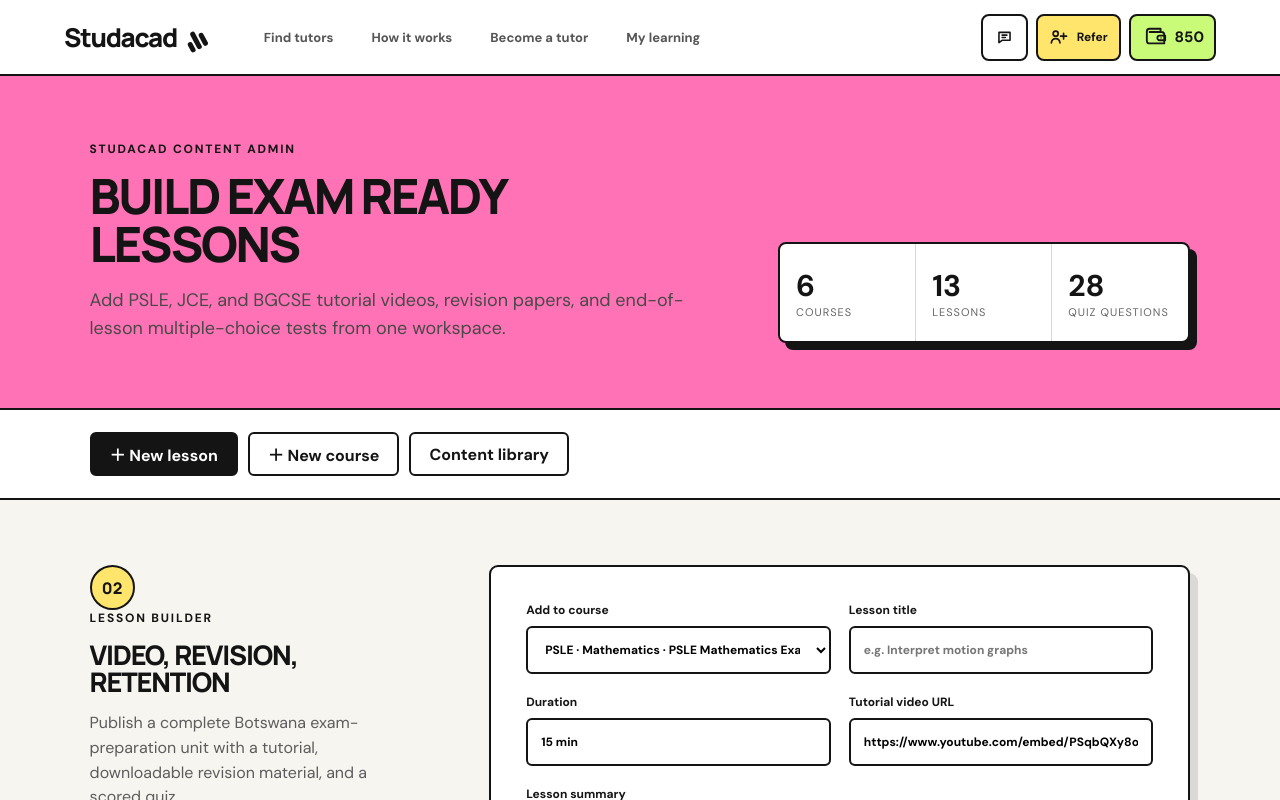
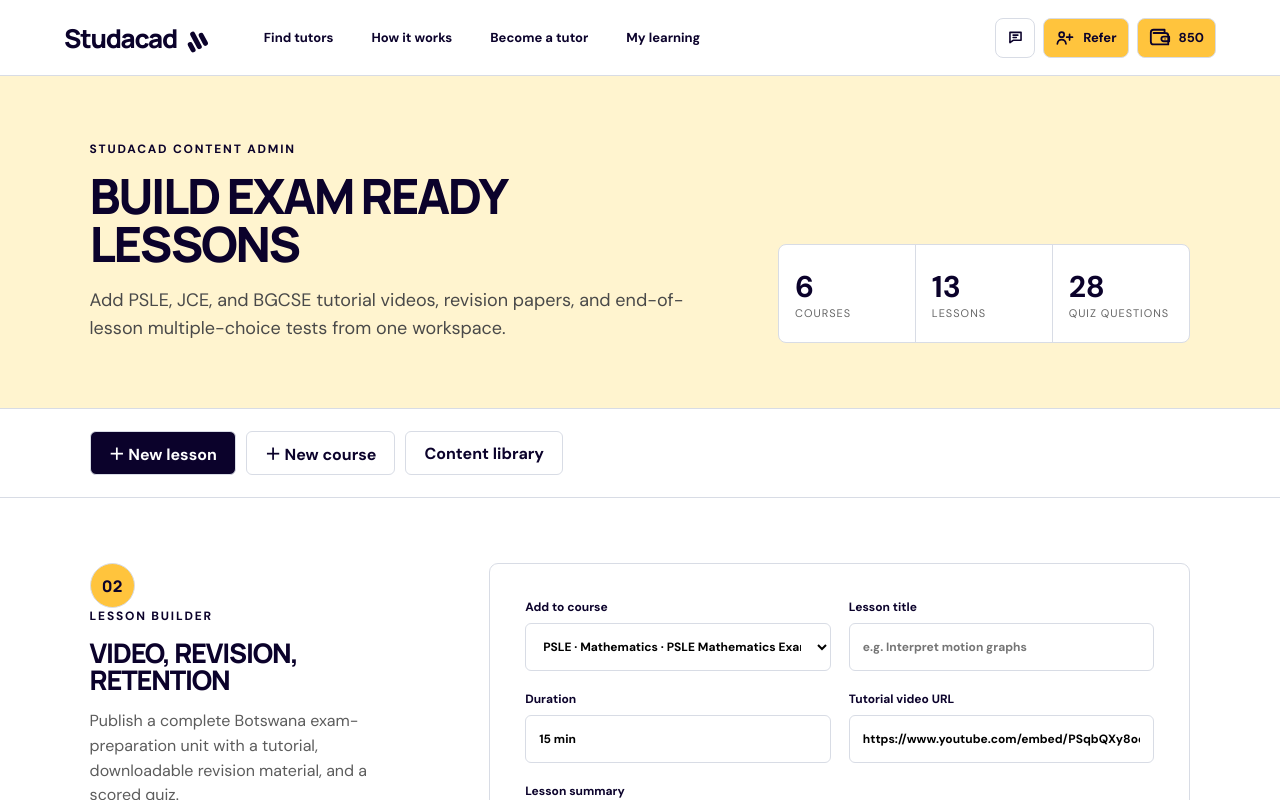
Before and after one commit to Rage1919/studacad, a Next.js app: page /admin in a window 1280 px wide. Shown: the top 800 px of the page. Built offline with nearby package versions, Linux system fonts and the light colour scheme.

Commit message:
Apply navy and yellow platform theme (#9)
Align the shared UI with the supplied navy, yellow, and white palette; remove shadows and heavy borders; size header actions consistently; and simplify tutor application stages.

```diff
--- a/app/globals.css
+++ b/app/globals.css
@@ -1,33 +1,85 @@
 @import url('https://fonts.googleapis.com/css2?family=DM+Sans:wght@400;500;600;700&family=Manrope:wght@500;600;700;800&display=swap');
 
 :root {
-  --ink: #141414;
-  --pink: #ff72b6;
-  --pink-soft: #ffc1df;
-  --cream: #f7f5f0;
-  --lime: #c9fa78;
-  --violet: #7555e9;
-  --blue: #aee4ff;
-  --yellow: #ffe56c;
-  --line: #d9d7d1;
+  --ink: #0b022b;
+  --pink: #fff4cf;
+  --pink-soft: #fff9e9;
+  --cream: #ffffff;
+  --lime: #ffc43d;
+  --violet: #0b022b;
+  --blue: #fff4cf;
+  --yellow: #ffc43d;
+  --line: #d8dce5;
   --white: #ffffff;
-  --shadow: 0 14px 45px rgba(20, 20, 20, .13);
+  --shadow: none;
 }
 
-* { box-sizing: border-box; }
+*, *::before, *::after { box-sizing: border-box; border-width: 1px !important; border-color: var(--line) !important; box-shadow: none !important; text-shadow: none !important; }
 html { scroll-behavior: smooth; }
-body { margin: 0; color: var(--ink); background: var(--cream); font-family: "DM Sans", Arial, sans-serif; }
+body { margin: 0; color: var(--ink); background: var(--white); font-family: "DM Sans", Arial, sans-serif; }
+:focus-visible { outline: 2px solid var(--yellow); outline-offset: 2px; }
 button, select, input { font: inherit; }
 button, a { -webkit-tap-highlight-color: transparent; }
 button { color: inherit; }
 a { color: inherit; text-decoration: none; }
 svg { width: 20px; height: 20px; fill: none; stroke: currentColor; stroke-width: 2; stroke-linecap: round; stroke-linejoin: round; }
 
+/* Shared navy, yellow, and white platform theme. */
+.tutor-cta,
+.tutor-apply-panel,
+.referral-hero,
+.credit-art,
+.onboarding-complete,
+.onboarding-progress-card li.complete button > span:first-child,
+.onboarding-form-heading i { background: var(--yellow) !important; color: var(--ink) !important; }
+
+.quiz-module,
+.how,
+.lms-hero,
+.lesson-sidebar,
+.business,
+.color-0,
+.color-1,
+.color-3,
+.color-4,
+.tutor-photo.peach,
+.echo-two,
+.quiz-card fieldset > label.selected,
+.option-grid label.correct-option,
+.profile-action-notice,
+.booking-success,
+.message-status.success,
+.how-transaction.reward,
+.message-channel,
+.thread-message.outbound,
+.messages-hero,
+.inbox-thread > header > span,
+.resume-education em,
+.schedule-timezone-note,
+.onboarding-form-error,
+.onboarding-help-card { background: var(--pink-soft) !important; color: var(--ink) !important; }
+
+.tutor-info h3 i,
+.search-tutor-name h3 i,
+.profile-summary h1 i,
+.share-art i,
+.call-controls .end,
+.video-fallback { background: var(--ink) !important; color: white !important; }
+
+.live-dot { background: var(--yellow) !important; }
+.video-card { background: white !important; }
+.tutor-onboarding-page,
+.onboarding-form-heading,
+.onboarding-form-actions { background: white !important; }
+.how-video-mock small,
+.wallet-card small { color: white !important; opacity: .82; }
+.onboarding-help-card p { color: var(--ink) !important; opacity: .72; }
+
 .support-strip { height: 48px; display: flex; align-items: center; justify-content: center; gap: 10px; background: var(--ink); color: white; font-size: 14px; font-weight: 600; }
 .support-strip .heart { color: var(--pink); font-size: 18px; }
 .support-strip a { border-bottom: 1px solid white; }
 
-.nav { height: 80px; padding: 0 26px; display: flex; align-items: center; gap: 32px; background: var(--pink); position: relative; z-index: 10; }
+.nav { height: 80px; padding: 0 26px; display: flex; align-items: center; gap: 32px; border-bottom: 1px solid var(--line); background: white; position: relative; z-index: 10; }
 .brand { font-family: "Manrope", sans-serif; display: inline-flex; align-items: center; gap: 8px; font-size: 26px; font-weight: 800; letter-spacing: -1.3px; white-space: nowrap; }
 .brand-mark { width: 20px; height: 25px; display: inline-flex; align-items: flex-end; gap: 2px; transform: rotate(-28deg); }
 .brand-mark b { display: block; background: currentColor; width: 5px; border-radius: 4px; }
@@ -39,8 +91,8 @@
 .tutor-menu { position: relative; }.tutor-menu > a { color: inherit; font-weight: 700; cursor: pointer; }
 .tutor-menu-panel { width: 245px; position: absolute; left: -16px; top: calc(100% + 8px); z-index: 60; padding: 9px; display: grid; gap: 4px; border: 2px solid var(--ink); border-radius: 8px; background: white; box-shadow: 6px 6px 0 var(--ink); opacity: 0; visibility: hidden; transform: translateY(-7px); transition: opacity .18s, transform .18s, visibility .18s; }.tutor-menu:hover .tutor-menu-panel, .tutor-menu:focus-within .tutor-menu-panel { opacity: 1; visibility: visible; transform: none; }.tutor-menu-panel a { padding: 11px 12px !important; display: grid; grid-template-columns: 1fr; align-items: center; border-radius: 5px; color: var(--ink) !important; }.tutor-menu-panel a:hover { background: var(--cream); }.tutor-menu-panel a:after { display: none !important; }.tutor-menu-panel span { display: none; }.tutor-menu-panel b { font-size: 13px; }
 .nav-actions { margin-left: auto; display: flex; align-items: center; gap: 12px; }
-.referral-nav { min-height: 40px; padding: 0 12px; display: inline-flex; align-items: center; gap: 7px; border: 2px solid var(--ink); border-radius: 7px; background: var(--yellow); font-size: 12px; font-weight: 800; }
-.referral-nav .referral-icon { width: 20px; height: 20px; }.referral-nav strong { font-size: 12px; }
+.referral-nav { min-height: 40px; padding: 0 12px; display: inline-flex; align-items: center; gap: 7px; border: 2px solid var(--ink); border-radius: 7px; background: var(--yellow); font-size: 13px; font-weight: 800; }
+.referral-nav .referral-icon { width: 20px; height: 20px; }.referral-nav strong { font-size: 13px; }
 .referral-nav:hover { transform: translate(-2px, -2px); box-shadow: 3px 3px 0 var(--ink); }
 .message-nav { width: 40px; height: 40px; display: grid; place-items: center; border: 2px solid var(--ink); border-radius: 7px; background: white; }
 .message-nav:hover { background: var(--blue); }.message-nav svg { width: 18px; height: 18px; }
```
Also changed, not shown: app/become-a-tutor/profile/TutorProfileForm.tsx (+6 -6 lines), app/lms.css.
